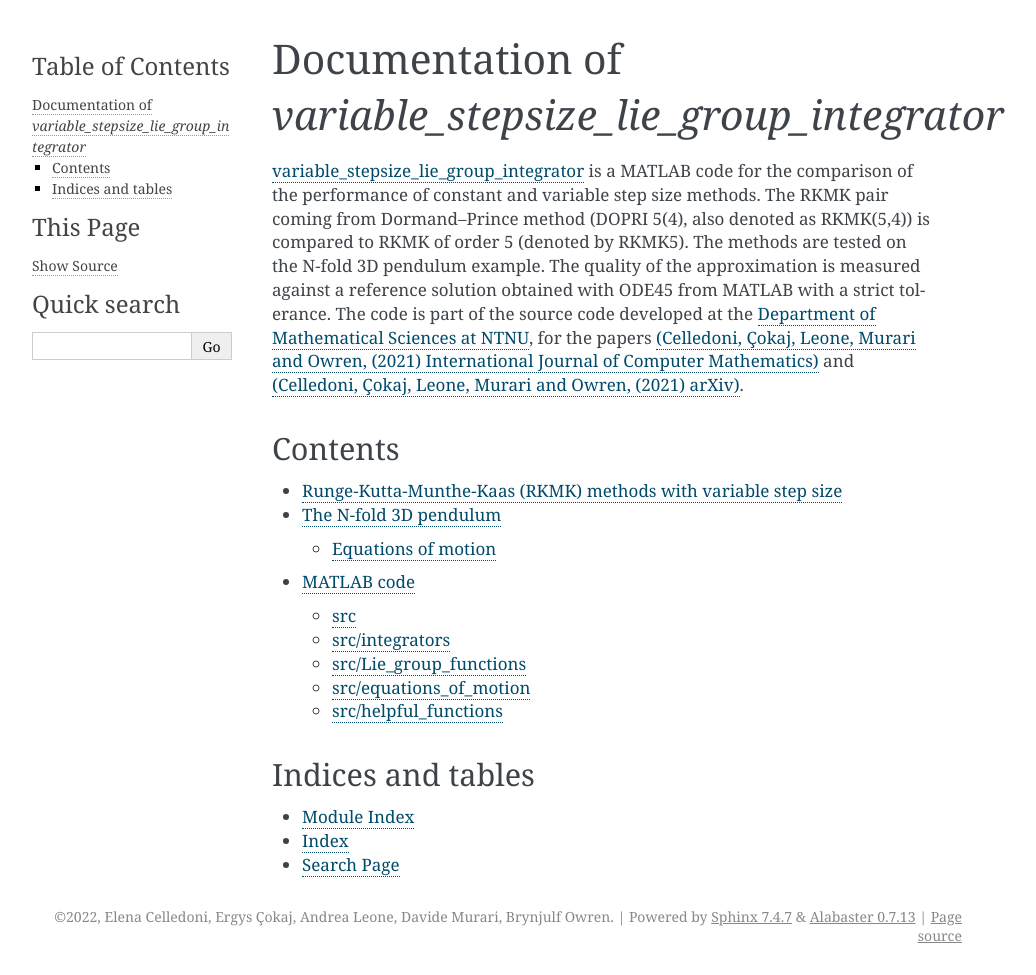
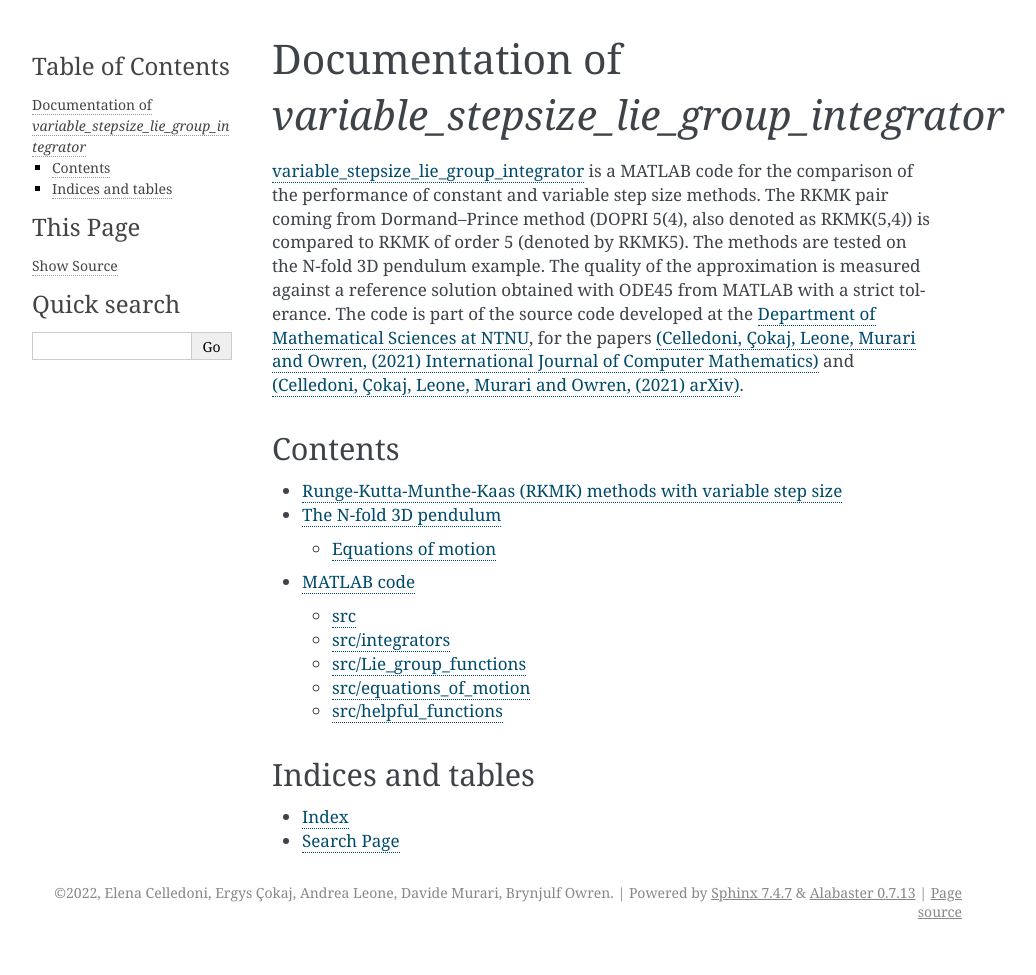
Before and after one commit to THREAD-3-2/variable_stepsize_lie_group_integrator, a Sphinx documentation site: the page built from docs/index.rst, in a window 1280 px wide. Shown: the whole page, without its empty margins (148-1184 px from the left). Built offline with Sphinx 7.4.7, drawn with Linux system fonts in a browser that asks for light colours; after the commit the page ends 951 px from its top, so only the background shows below that.

Commit message:
Update index.rst

```diff
--- a/docs/index.rst
+++ b/docs/index.rst
@@ -23,6 +23,5 @@ Contents
 Indices and tables
 ==================
 
-* `Module Index <mat-modindex.html>`_
 * :ref:`genindex`
 * :ref:`search`
```
